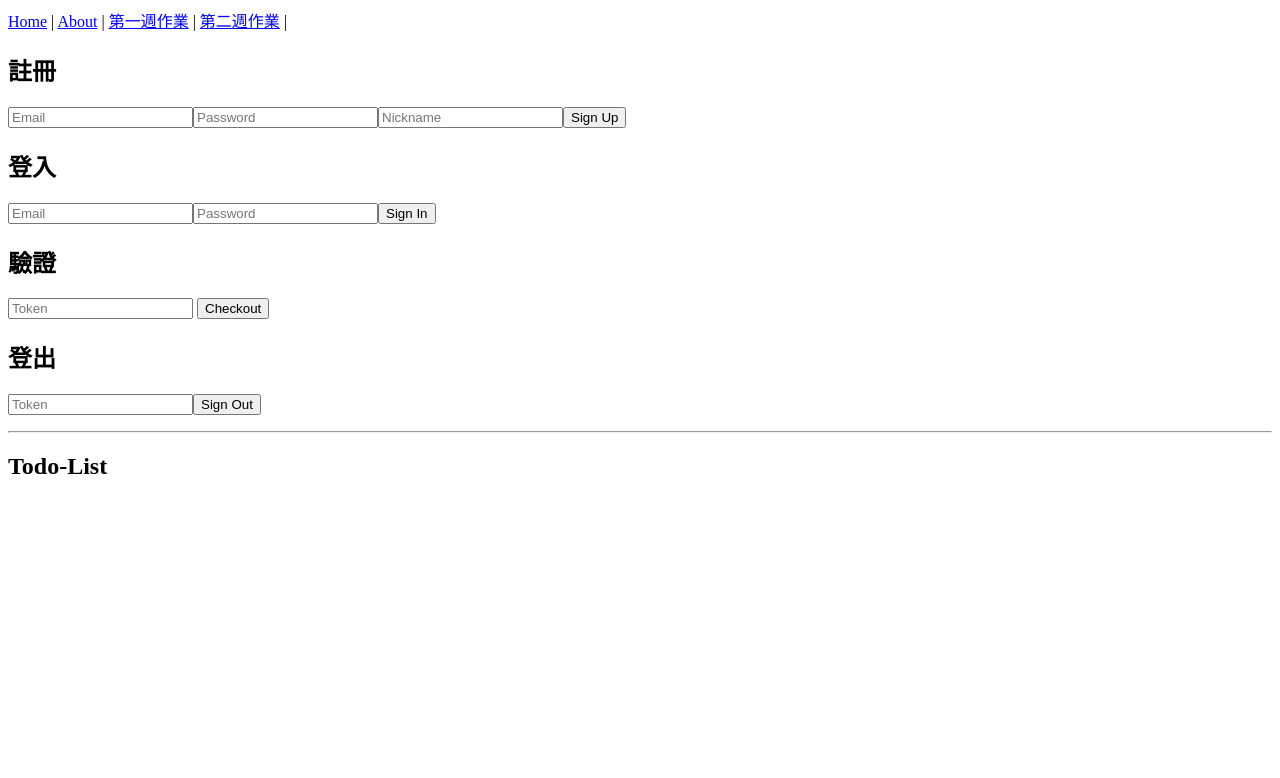
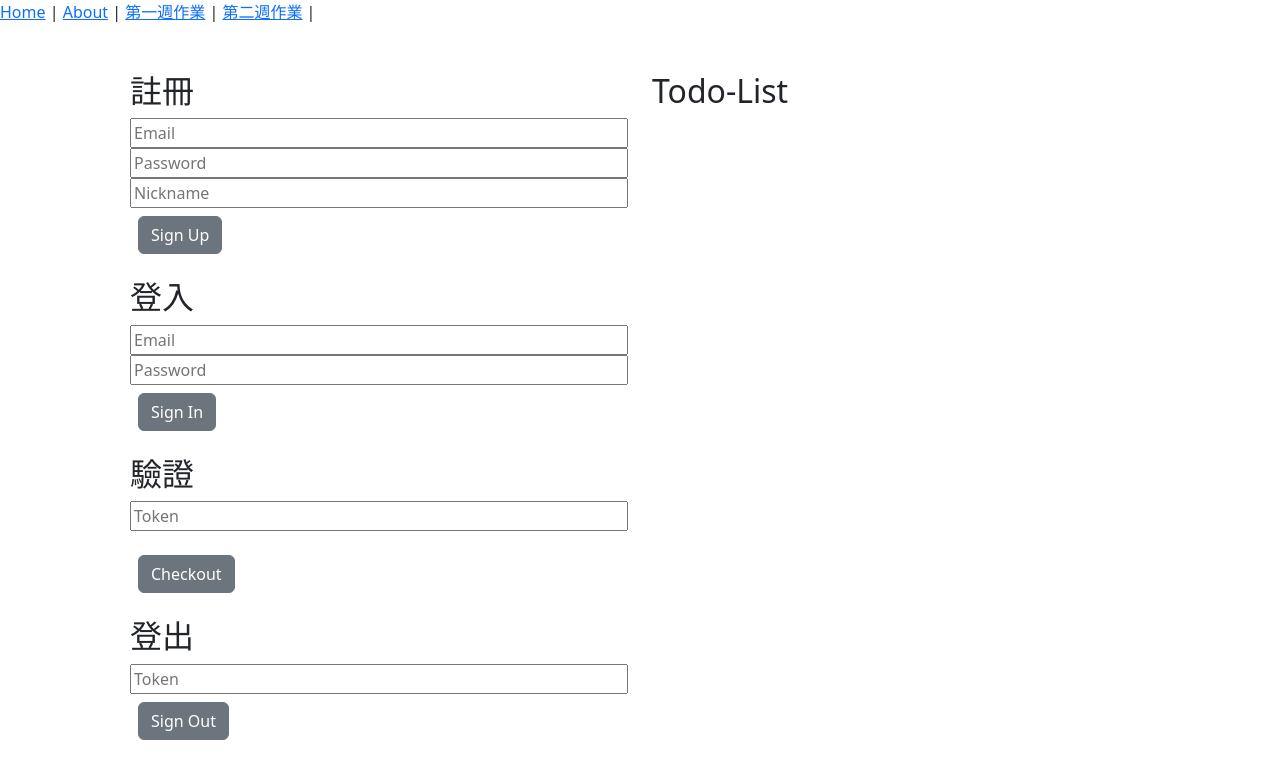
Before and after one commit to anthy7154/sso-vue2024, a Vue app: page /week2 in a window 1280 px wide. Shown: the top 778 px of the page. Built offline with nearby package versions, Linux system fonts and the light colour scheme.

Commit message:
feat: finish todos api - delete and toggle status
new scss file with bootstrap5

```diff
--- a/package.json
+++ b/package.json
@@ -13,6 +13,7 @@
   },
   "dependencies": {
     "axios": "^1.7.4",
+    "bootstrap": "^5.3.3",
     "vue": "^3.4.29",
     "vue-router": "^4.3.3"
   },
@@ -24,6 +25,7 @@
     "eslint-plugin-vue": "^9.23.0",
     "gh-pages": "^6.1.1",
     "prettier": "^3.2.5",
+    "sass-embedded": "^1.77.8",
     "vite": "^5.3.1",
     "vite-plugin-vue-devtools": "^7.3.1"
   }
--- /dev/null
+++ b/src/assets/all.scss
@@ -0,0 +1,5 @@
+@import "./bootstrap/scss/bootstrap";
+
+.btn {
+    margin: 0.5em;
+}
--- a/src/main.js
+++ b/src/main.js
@@ -1,6 +1,7 @@
 import { createApp } from 'vue'
 import App from './App.vue'
 import router from './router'
+import "@/assets/all.scss"
 
 const app = createApp(App)
 
--- a/src/views/Week2View.vue
+++ b/src/views/Week2View.vue
@@ -1,57 +1,64 @@
 <template>
+  <div class="container">
+    <div class="row p-5">
+      <div class="col-6">
         <div>
           <h2>註冊</h2>
-    <input type="email" placeholder="Email" v-model="signupField.email">
-    <input type="password" placeholder="Password" v-model="signupField.password">
-    <input type="text" placeholder="Nickname" v-model="signupField.nickname">
+          <input class="input-group" type="email" placeholder="Email" v-model="signupField.email">
+          <input class="input-group" type="password" placeholder="Password" v-model="signupField.password">
+          <input class="input-group" type="text" placeholder="Nickname" v-model="signupField.nickname">
           <!-- {{ signupField }} -->
-    <button type="button" @click="signup">Sign Up</button>
-    <p>{{ signupRes }}</p>
+          <button type="button" class="btn btn-secondary" @click="signup">Sign Up</button>
+          <p class="fw">{{ signupRes }}</p>
         </div>
 
         <div>
           <h2>登入</h2>
-    <input type="email" placeholder="Email" v-model="signInField.email">
-    <input type="password" placeholder="Password" v-model="signInField.password">
+          <input class="input-group" type="email" placeholder="Email" v-model="signInField.email">
+          <input class="input-group" type="password" placeholder="Password" v-model="signInField.password">
           <!-- {{ signInField }} -->
-    <button type="button" @click="signIn">Sign In</button>
+          <button type="button" class="btn btn-secondary" @click="signIn">Sign In</button>
           <p>{{ signInRes }}</p>
         </div>
 
         <div>
           <h2>驗證</h2>
-    <input type="text" placeholder="Token" v-model="tokenCheckout">
-    {{ tokenCheckout }}
-    <button type="button" @click="checkout">Checkout</button>
-    <p>{{ checkoutRes }}</p>
+          <input class="input-group" type="text" placeholder="Token" v-model="tokenCheckout">
+          <p class="fw" style="word-break: break-all;">{{ tokenCheckout }}</p>
+          <button type="button" class="btn btn-secondary" @click="checkout">Checkout</button>
+          <p class="fw">{{ checkoutRes }}</p>
         </div>
 
 
         <div>
           <h2>登出</h2>
-    <input type="text" placeholder="Token" v-model="tokenSignOut">
-    <button type="button" @click="signOut">Sign Out</button>
+          <input class="input-group" type="text" placeholder="Token" v-model="tokenSignOut">
+          <button type="button" class="btn btn-secondary" @click="signOut">Sign Out</button>
           <p>{{ signOutRes }}</p>
         </div>
+      </div>
 
-  <hr>
+      <div class="col-6">
         <h2>Todo-List</h2>
         <div v-if="token">
-    <input type="text" placeholder="New Todo" v-model="newTodo">
-    <button type="button" @click="addTodo">Add todo</button>
+          <input class="input-group" type="text" placeholder="New Todo" v-model="newTodo">
+          <button type="button" class="btn btn-secondary" @click="addTodo">Add todo</button>
           <div>
             <ul v-for="(todo) in todos" v-bind:key="todo.id">
               <li>
                 任務內容：{{ todo.content }} | 狀態：{{ todo.status ? "完成" : "未完成" }} |
-          <input type="text" v-model="todoEdit[todo.id]" placeholder="edit content">
-          <button type="button" @click="deleteTodo">Delete</button>
-          <button type="button" @click="updateTodo(todo.id)">Update</button>
-          <button type="button" @click="toggleTodoStatus">Toggle Status</button>
+                <input class="input-group" type="text" v-model="todoEdit[todo.id]" placeholder="edit content">
+                <button type="button" class="btn btn-secondary" @click="deleteTodo(todo.id)">Delete</button>
+                <button type="button" class="btn btn-secondary" @click="updateTodo(todo.id)">Update</button>
+                <button type="button" class="btn btn-secondary" @click="toggleTodoStatus(todo.id)">Toggle Status</button>
               </li>
-        <!-- | <input type="text" v-model="tod"> -->
+              <!-- | <input class="input-group" type="text" v-model="tod"> -->
             </ul>
           </div>
 
+        </div>
+      </div>
+    </div>
   </div>
 
 </template>
@@ -225,13 +232,13 @@ const addTodo = async () => {
 
 // 修改 todo ==============================
 const todoEdit = ref({});
-
 const updateTodo = async (todoId) => {
   try {
     // const todo = todos.value.find((todo) => todo.id === todoId);
     // todo.content = todoEdit.value[todoId];
     // const updateTodoRes = await axios.put(`${api}/todos/${todoId}`, todo,
-    const updateTodoRes = await axios.put(`${api}/todos/${todoId}`,
+
+    await axios.put(`${api}/todos/${todoId}`,
       {
         content: todoEdit.value[todoId]
       }, {
@@ -239,9 +246,40 @@ const updateTodo = async (todoId) => {
         authorization: token.value
       }
     })
-    console.log(updateTodoRes)
+    // console.log(updateTodoRes)
 
     todoEdit.value[todoId] = ""
+    getTodos()
+
+  } catch (error) {
+    console.log(error)
+  }
+}
+
+// 刪除 todo ==============================
+const deleteTodo = async (todoId) => {
+  try {
+    await axios.delete(`${api}/todos/${todoId}`, {
+      headers: {
+        authorization: token.value
+      }
+    })
+    getTodos()
+
+  } catch (error) {
+    console.log(error)
+  }
+}
+
+// 更新 todo 狀態 ==============================
+const toggleTodoStatus = async (todoId) => {
+  try {
+    await axios.patch(`${api}/todos/${todoId}/toggle`, {},
+      {
+        headers: {
+          authorization: token.value
+        }
+      })
     getTodos()
 
   } catch (error) {
@@ -264,8 +302,6 @@ onMounted(() => {
   }
 });
 
-
-
 </script>
 
 <style scoped></style>
```
Also changed, not shown: 1 other file (tests, documents, lock files or other folders). Lines whose indentation alone changed are shown as unchanged.
